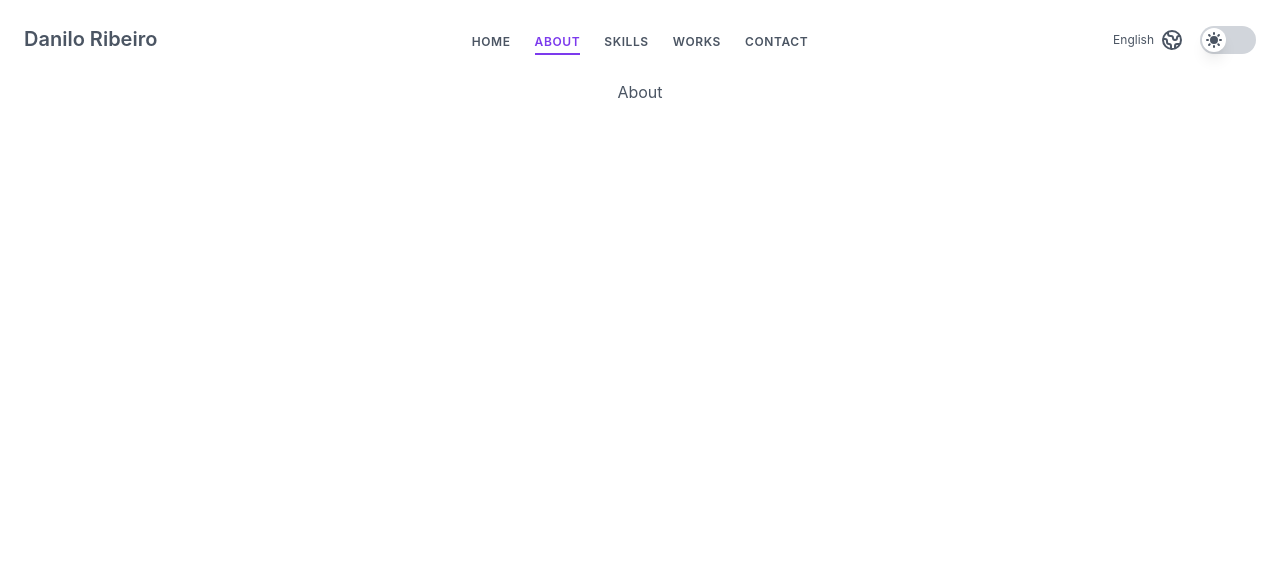
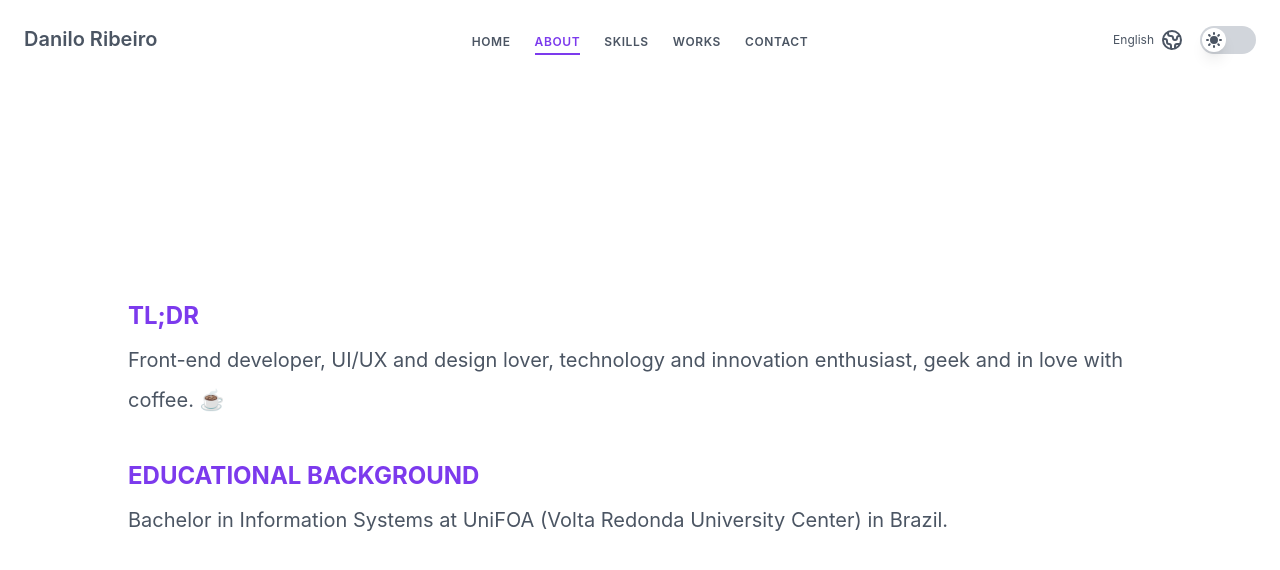
Before and after one commit to daniloribeiro00/daniloribeiro00, a Vue app: page /about in a window 1280 px wide. Shown: the top 570 px of the page. Built offline with nearby package versions, Linux system fonts and the light colour scheme.

Commit message:
started about page

```diff
--- a/src/components/Button.vue
+++ b/src/components/Button.vue
@@ -1,6 +1,6 @@
 <template>
   <button
-    class="rounded-lg bg-violet-600 px-3 py-2 text-sm font-medium text-white outline-none ring-violet-600 ring-offset-2 transition-all duration-200 ease-in-out hover:bg-violet-700 focus:ring"
+    class="rounded-lg bg-violet-600 px-3 py-2 text-sm font-medium text-white outline-none ring-violet-600 ring-offset-2 transition-all duration-200 ease-in-out hover:bg-violet-700 focus:ring dark:bg-violet-500"
     type="button"
   >
     <slot />
--- a/src/components/Header.vue
+++ b/src/components/Header.vue
@@ -54,7 +54,7 @@ watch(darkMode, () => {
       >
         <router-link
           to="/"
-          class="whitespace-nowrap text-xl font-semibold leading-none text-gray-600 transition-colors hover:text-violet-600 dark:text-white"
+          class="whitespace-nowrap text-xl font-semibold leading-none text-gray-600 transition-colors hover:text-violet-600 dark:text-white dark:hover:text-violet-500"
         >
           Danilo Ribeiro
         </router-link>
@@ -68,7 +68,7 @@ watch(darkMode, () => {
         <router-link
           to="/"
           class="border-y-2 border-transparent py-1 text-xs font-semibold tracking-wider text-gray-600 transition-colors hover:border-b-violet-600 dark:text-white"
-          activeClass="border-b-violet-600 text-violet-600 dark:text-violet-600 hover:border-b-violet-600"
+          activeClass="border-b-violet-600 dark:border-b-violet-500 text-violet-600 dark:text-violet-500 hover:border-b-violet-600"
         >
           HOME
         </router-link>
@@ -80,7 +80,7 @@ watch(darkMode, () => {
         <router-link
           to="/about"
           class="border-y-2 border-transparent py-1 text-xs font-semibold tracking-wider text-gray-600 transition-colors hover:border-b-violet-600 dark:text-white"
-          activeClass="border-b-violet-600 text-violet-600 dark:text-violet-600  hover:border-b-violet-600"
+          activeClass="border-b-violet-600 dark:border-b-violet-500 text-violet-600 dark:text-violet-500  hover:border-b-violet-600"
         >
           {{ globalStore.language === 'pt-BR' ? 'SOBRE' : 'ABOUT' }}
         </router-link>
@@ -92,7 +92,7 @@ watch(darkMode, () => {
         <router-link
           to="/skills"
           class="border-y-2 border-transparent py-1 text-xs font-semibold tracking-wider text-gray-600 transition-colors hover:border-b-violet-600 dark:text-white"
-          activeClass="border-b-violet-600 text-violet-600 dark:text-violet-600  hover:border-b-violet-600"
+          activeClass="border-b-violet-600 dark:border-b-violet-500 text-violet-600 dark:text-violet-500  hover:border-b-violet-600"
         >
           SKILLS
         </router-link>
@@ -104,7 +104,7 @@ watch(darkMode, () => {
         <router-link
           to="/works"
           class="border-y-2 border-transparent py-1 text-xs font-semibold tracking-wider text-gray-600 transition-colors hover:border-b-violet-600 dark:text-white"
-          activeClass="border-b-violet-600 text-violet-600 dark:text-violet-600  hover:border-b-violet-600"
+          activeClass="border-b-violet-600 dark:border-b-violet-500 text-violet-600 dark:text-violet-500  hover:border-b-violet-600"
         >
           {{ globalStore.language === 'pt-BR' ? 'PROJETOS' : 'WORKS' }}
         </router-link>
@@ -116,7 +116,7 @@ watch(darkMode, () => {
         <router-link
           to="/contact"
           class="border-y-2 border-transparent py-1 text-xs font-semibold tracking-wider text-gray-600 transition-colors hover:border-b-violet-600 dark:text-white"
-          activeClass="border-b-violet-600 text-violet-600 dark:text-violet-600  hover:border-b-violet-600"
+          activeClass="border-b-violet-600 dark:border-b-violet-500 text-violet-600 dark:text-violet-500  hover:border-b-violet-600"
         >
           {{ globalStore.language === 'pt-BR' ? 'CONTATO' : 'CONTACT' }}
         </router-link>
@@ -125,7 +125,7 @@ watch(darkMode, () => {
     <div class="flex h-full w-1/3 items-center justify-end gap-4">
       <button
         type="button"
-        class="flex items-center justify-center gap-1.5 rounded-full text-gray-600 outline-none ring-violet-600 ring-offset-2 transition-colors duration-200 ease-in-out hover:text-violet-600 focus:ring dark:text-white"
+        class="flex items-center justify-center gap-1.5 rounded-full text-gray-600 outline-none ring-violet-600 ring-offset-2 transition-colors duration-200 ease-in-out hover:text-violet-600 focus:ring dark:text-white dark:hover:text-violet-500"
         @click="setLanguage"
       >
         <span class="pl-1 text-xs">
@@ -148,7 +148,7 @@ watch(darkMode, () => {
       </button>
       <Switch
         v-model="darkMode"
-        :class="darkMode ? 'bg-violet-600' : 'bg-gray-300'"
+        :class="darkMode ? 'bg-violet-500' : 'bg-gray-300'"
         class="relative inline-flex h-7 w-14 flex-shrink-0 cursor-pointer rounded-full border-2 border-transparent outline-none ring-violet-600 ring-offset-2 transition-all duration-200 ease-in-out focus:ring"
       >
         <span class="sr-only">Dark mode</span>
--- a/src/views/About.vue
+++ b/src/views/About.vue
@@ -1,7 +1,44 @@
-<script setup lang="ts"></script>
+<script setup lang="ts">
+import { useGlobalStore } from '../stores/globalStore';
+
+const globalStore = useGlobalStore();
+</script>
 
 <template>
-  <main>
-    <h1 class="text-gray-600 dark:text-white">About</h1>
+  <main
+    class="mb-10 flex h-full w-full flex-1 flex-col items-center justify-center gap-10 px-32"
+  >
+    <div class="flex w-full flex-col gap-2">
+      <h2 class="text-2xl font-bold text-violet-600 dark:text-violet-500">
+        {{ globalStore.language === 'pt-BR' ? 'RESUMO' : 'TL;DR' }}
+      </h2>
+      <p
+        class="whitespace-pre-line text-xl leading-loose text-gray-600 dark:text-white"
+      >
+        {{
+          globalStore.language === 'pt-BR'
+            ? 'Desenvolvedor front-end, amante de UI/UX e design, entusiasta de tecnologia e inovação, geek e apaixonado por café. ☕️'
+            : 'Front-end developer, UI/UX and design lover, technology and innovation enthusiast, geek and in love with coffee. ☕️'
+        }}
+      </p>
+    </div>
+    <div class="flex w-full flex-col gap-2">
+      <h2 class="text-2xl font-bold text-violet-600 dark:text-violet-500">
+        {{
+          globalStore.language === 'pt-BR'
+            ? 'FORMAÇÃO ACADÊMICA'
+            : 'EDUCATIONAL BACKGROUND'
+        }}
+      </h2>
+      <p
+        class="whitespace-pre-line text-xl leading-loose text-gray-600 dark:text-white"
+      >
+        {{
+          globalStore.language === 'pt-BR'
+            ? 'Bacharel em Sistemas de Informação pelo UniFOA (Centro Universitário de Volta Redonda - RJ).'
+            : 'Bachelor in Information Systems at UniFOA (Volta Redonda University Center) in Brazil.'
+        }}
+      </p>
+    </div>
   </main>
 </template>
--- a/src/views/Home.vue
+++ b/src/views/Home.vue
@@ -15,7 +15,8 @@ const globalStore = useGlobalStore();
       </h1>
       <h1 class="text-7xl font-bold text-gray-600 dark:text-white">
         {{ globalStore.language === 'pt-BR' ? 'Eu sou' : "I'm" }}
-        <span class="text-violet-600">Danilo Ribeiro</span>.
+        <span class="text-violet-600 dark:text-violet-500">Danilo Ribeiro</span
+        >.
       </h1>
       <h2
         class="mt-6 text-3xl font-bold tracking-wider text-gray-600 dark:text-white"
```
